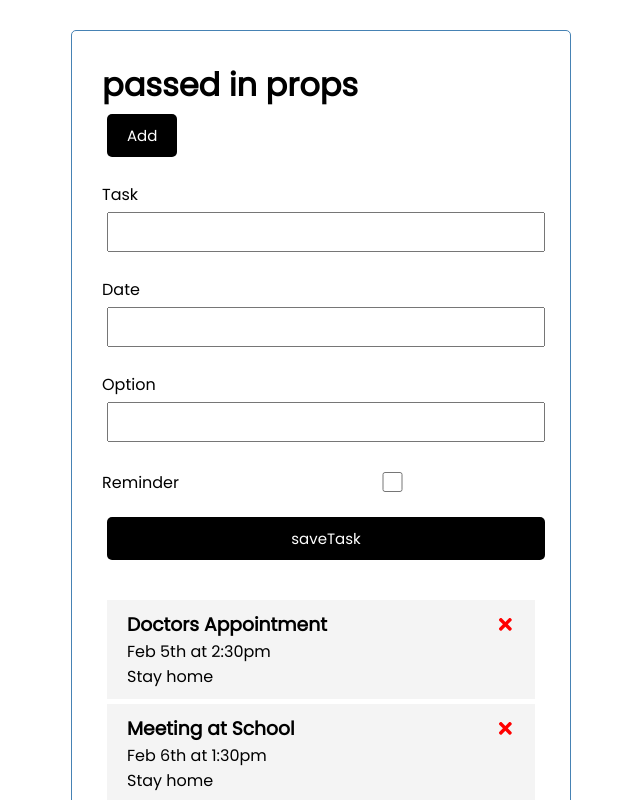
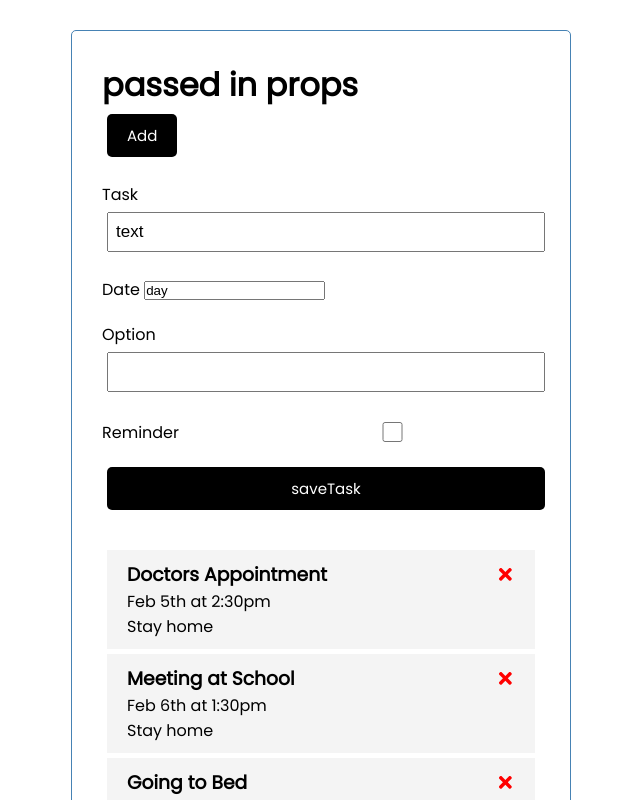
Before and after one commit to Jay055/react-redux, a React (Create React App) app in the folder task-reminder/client/: page / in a window 1280 px wide. Shown: the top 800 px of the page, without its empty margins (319-959 px from the left). Built offline with nearby package versions, Linux system fonts and the light colour scheme.

Commit message:
form input

```diff
--- a/task-reminder/client/src/components/AddTask.js
+++ b/task-reminder/client/src/components/AddTask.js
@@ -1,22 +1,36 @@
+import { useState } from "react";
+
 const AddTask = () => {
+
+  const [text, setText ] = useState('');
+  const [day, setDay ] = useState('');
+  const [option, setOption ] = useState('');
+
+  const [reminder, setReminder ] = useState(false);
+
+  const onChange = (e) => {
+    console.log(e.target.value)
+  }
+
   return (
     <form className="add-form">
       <div className="form-control">
         <label> Task </label>
-        <input type="text" placeholder="" />
+        <input type="text" placeholder=""
+        value="text" onChange={(e)=> setText(e.target.value)}/>
       </div>
-      <div className="form-control">
+      <div className="form-contr ol">
         <label> Date </label>
-        <input type="text" placeholder="" />
+        <input type="text" placeholder="" value = "day" onChange= {(e)=>setDay(e.target.value)} />
       </div>
 
       <div className="form-control">
         <label> Option </label>
-        <input type="text" placeholder="" />
+        <input type="text" placeholder=""  value = {option} onChange= {(e)=>setOption(e.target.value)} />
       </div>
       <div className="form-control form-control-check">
         <label> Reminder </label>
-        <input type="checkbox" />
+        <input type="checkbox"  value = "reminder" onChange= {(e)=>setText(e.currentTarget.checked)}/>
       </div>
       <input className="btn btn-block" type="submit" value="saveTask" />
     </form>
```
